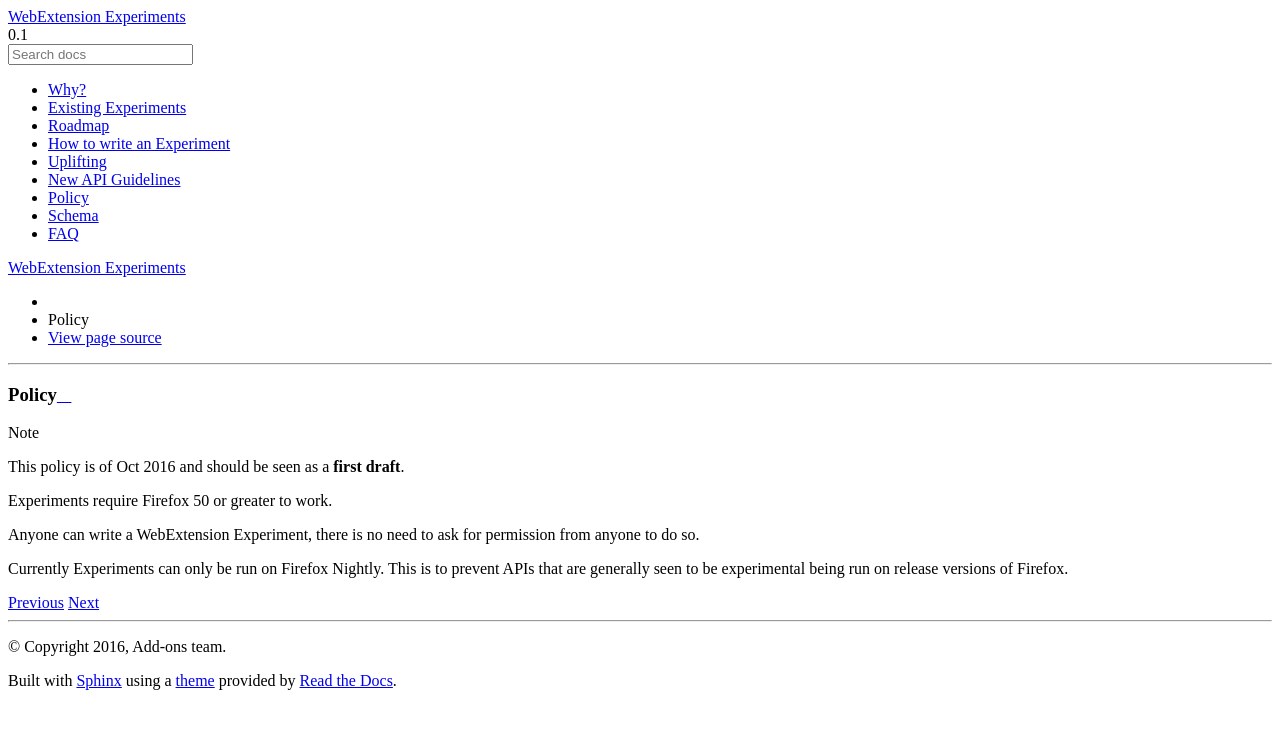
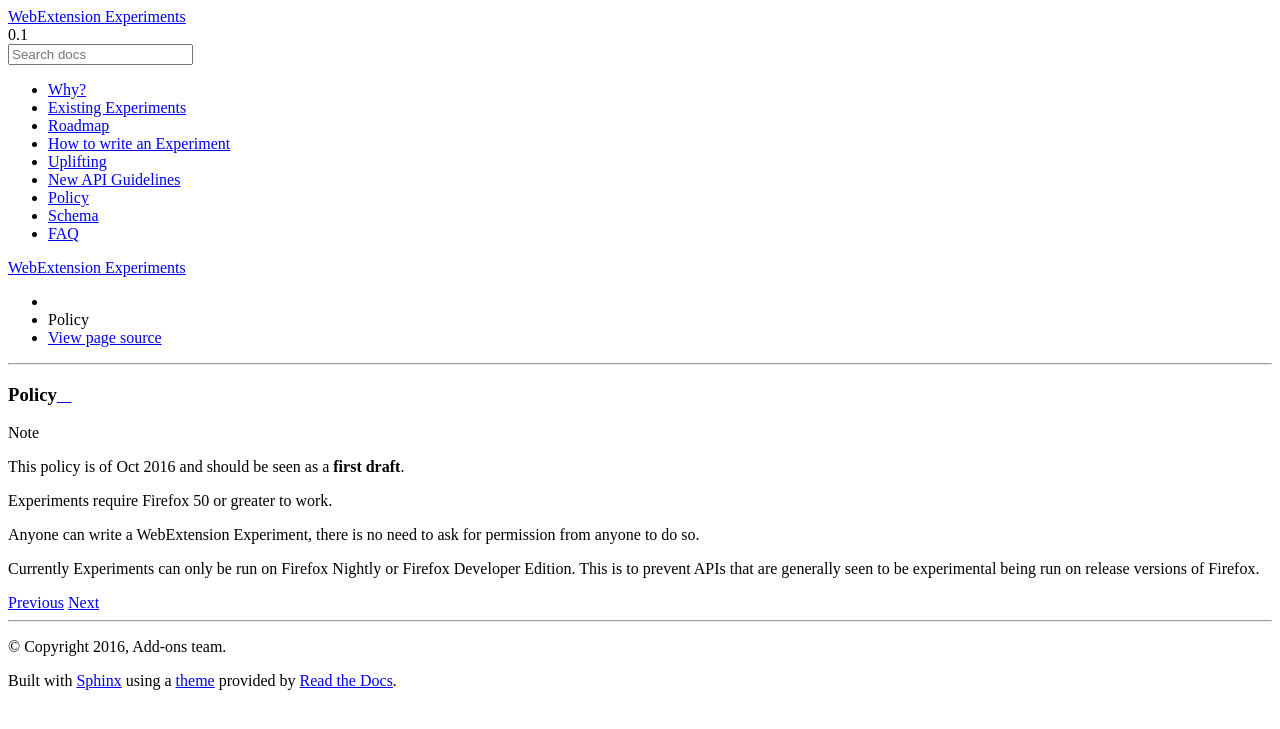
Before and after one commit to web-ext-experiments/about, a Sphinx documentation site: the page built from source/policy.rst, in a window 1280 px wide. Shown: the top 729 px of the page. Built offline with Sphinx 7.4.7 and the Read the Docs theme 2.0.0, drawn with Linux system fonts in a browser that asks for light colours; comment, search, counter and statistics services are not loaded.

Commit message:
Fixes #16
Experiments can work on Firefox Nightly or Firefox Developer Edition

```diff
--- a/source/policy.rst
+++ b/source/policy.rst
@@ -9,4 +9,4 @@
 
 Anyone can write a WebExtension Experiment, there is no need to ask for permission from anyone to do so.
 
-Currently Experiments can only be run on Firefox Nightly. This is to prevent APIs that are generally seen to be experimental being run on release versions of Firefox.
+Currently Experiments can only be run on Firefox Nightly or Firefox Developer Edition. This is to prevent APIs that are generally seen to be experimental being run on release versions of Firefox.
```
